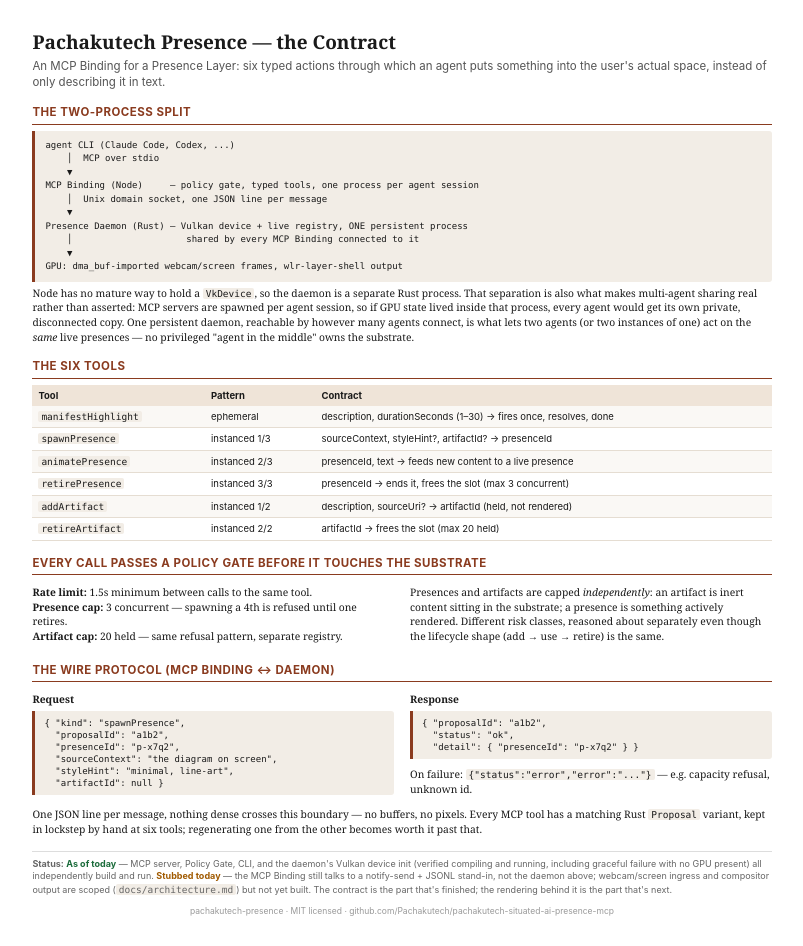
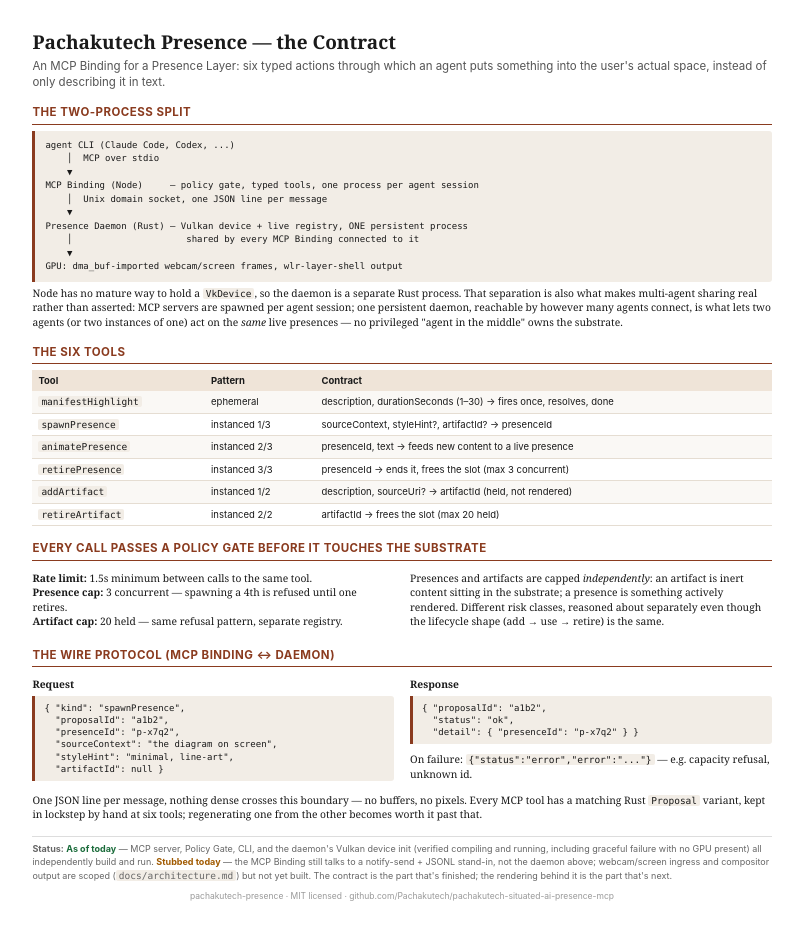
Before and after one commit to Pachakutech/pachakutech-situated-ai-presence-mcp, a website: page docs/contract-onepager.html in a window 1280 px wide. Shown: the whole page, without its empty margins (238-1041 px from the left). Drawn offline with Linux system fonts and the light colour scheme.

Commit message:
docs update

```diff
--- a/docs/contract-onepager.html
+++ b/docs/contract-onepager.html
@@ -62,7 +62,7 @@
     │                     shared by every MCP Binding connected to it
     ▼
 GPU: dma_buf-imported webcam/screen frames, wlr-layer-shell output</div>
-<p>Node has no mature way to hold a <code>VkDevice</code>, so the daemon is a separate Rust process. That separation is also what makes multi-agent sharing real rather than asserted: MCP servers are spawned per agent session, so if GPU state lived inside that process, every agent would get its own private, disconnected copy. One persistent daemon, reachable by however many agents connect, is what lets two agents (or two instances of one) act on the <em>same</em> live presences — no privileged "agent in the middle" owns the substrate.</p>
+<p>Node has no mature way to hold a <code>VkDevice</code>, so the daemon is a separate Rust process. That separation is also what makes multi-agent sharing real rather than asserted: MCP servers are spawned per agent session; one persistent daemon, reachable by however many agents connect, is what lets two agents (or two instances of one) act on the <em>same</em> live presences — no privileged "agent in the middle" owns the substrate.</p>
 
 <h2>The six tools</h2>
 <table>
```
